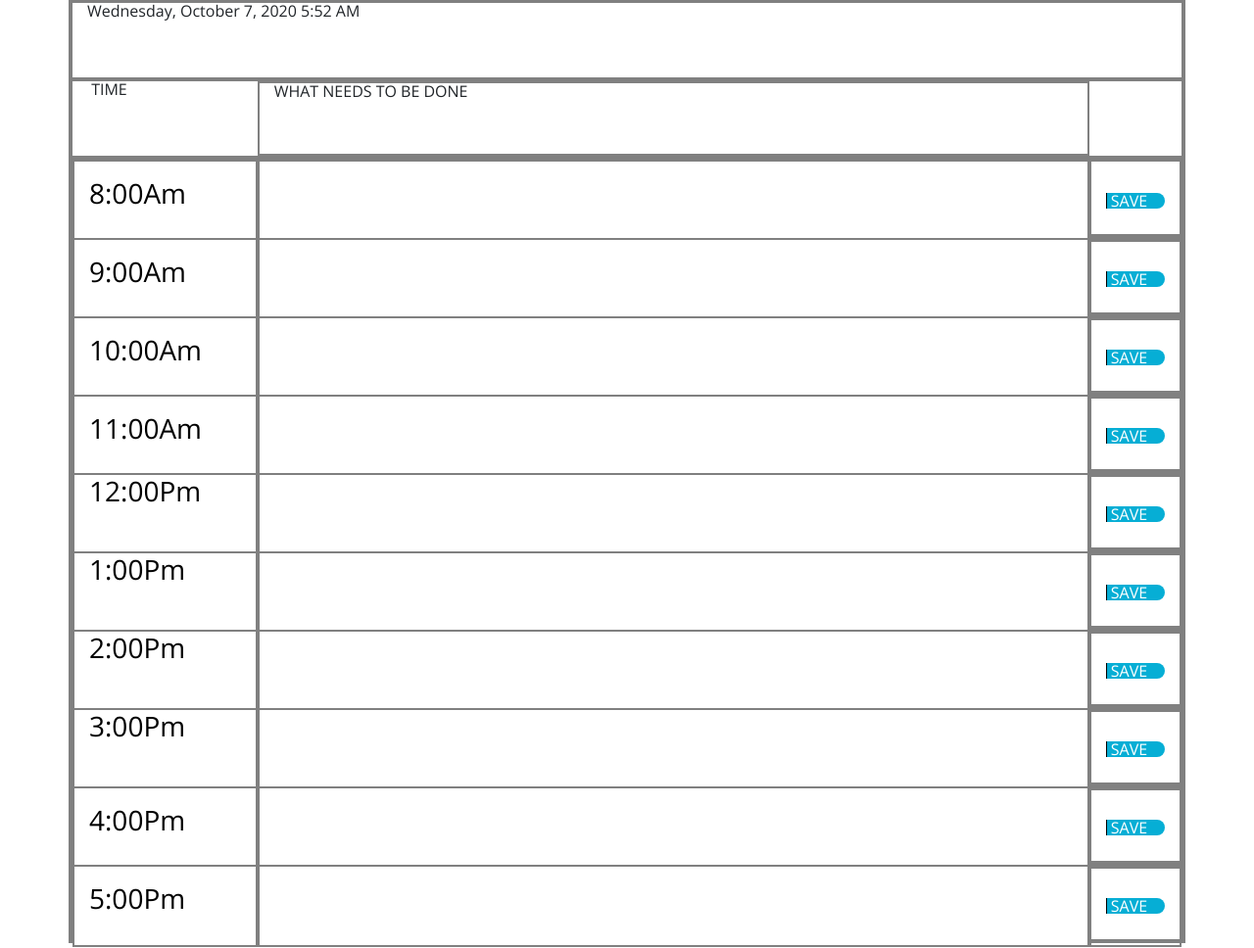
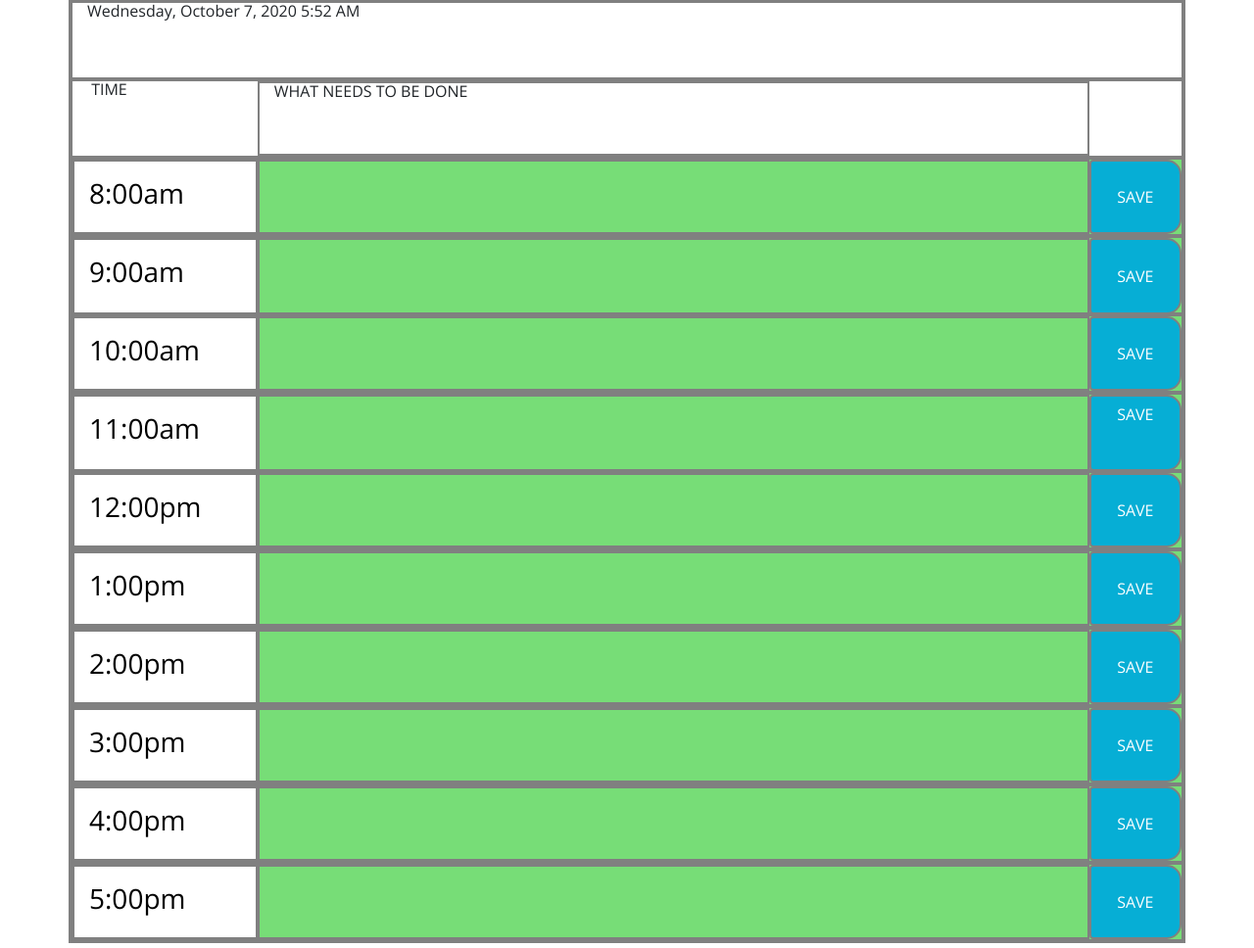
Before and after one commit to abattista24/dayPlanner, a plain HTML site: page index.html in a window 1280 px wide. Shown: the part 301-1269 px from the top of the page at 98% size. Drawn offline with nearby package versions, Linux system fonts and the light colour scheme.

Commit message:
fixed issues with local storage and added time colors

```diff
--- a/assets/script.js
+++ b/assets/script.js
@@ -5,28 +5,36 @@ var dateEl =(".todayIs");
 var todoInput =$(".todo").value;
 //document.querySelector(".todo".value);
 
-console.log(todoInput) ;
+console.log(todoInput);
 $(dateEl).text(currentDate);
 
 // planner app knows the current day
     function clock (){
-        var timeEl = currentDate.update
-        var blockTime = ("h3").text.parseint
-        if (blockTime === timeEl){
-            (".this").background(purple);
+        var currentTime = moment().hours();
+        console.log (currentTime)
+        $(".bodyRow").each(function(){
+            var timeBlock = $(this).attr("id");
+            console.log(timeBlock);
+            if (timeBlock < currentTime){
+                $(this).attr("class","row bodyRow past");
+                //change to past color
 
+            }else if (timeBlock > currentTime) {
+                $(this).attr("class","row bodyRow future");
+                //change to future color
 
-        }else if (blockTime > timeEl) {
-            (".this").background(greem);
-        //change to future color
+            }else {
+               $(this).attr("class","row bodyRow present");
+            //change to current color
+            }
 
-        }else if (blockTime < TimeEl){
-            (".this").background(blue);
-        //change to past color
-        };
+        });
+        // var timeEl = currentDate.update
+        // var blockTime = ("h3").text.parseint
+
     };
 
-
+clock();
 
 
 
@@ -35,21 +43,32 @@ $(dateEl).text(currentDate);
         $(".saveBtn").on("click", function(e){
             e.preventDefault();
             console.log("click");
+            var inputValue = $(this).siblings(".description").val();
+            var time = $(this).parent().attr("id")
+
         //   var userString = JSON.stringify(todoInput);
             // var userString = todoInput.text
-            localStorage.setItem(".input", todoInput);
+            localStorage.setItem(time,inputValue);
 
          //display saved content onto page
 
-            var todoSave = localStorage.setItem(".input", todoInput);
-            $(".this").textContent.todoSave;
+            // var todoSave = localStorage.setItem(".input", todoInput);
+            // $(".this").textContent.todoSave;
 
 
 
         });
 
-
-
+        $("#8 .description").val(localStorage.getItem("8"));
+        $("#9 .description").val(localStorage.getItem("9"));
+        $("#10 .description").val(localStorage.getItem("10"));
+        $("#11 .description").val(localStorage.getItem("11"));
+        $("#12 .description").val(localStorage.getItem("12"));
+        $("#13 .description").val(localStorage.getItem("13"));
+        $("#14 .description").val(localStorage.getItem("14"))
+        $("#15 .description").val(localStorage.getItem("15"))
+        $("#16 .description").val(localStorage.getItem("16"))
+        $("#17 .description").val(localStorage.getItem("17"))
 
 });
 
--- a/index.html
+++ b/index.html
@@ -41,96 +41,75 @@
       </div>
 
             <!-- 8am -->
-      <div class= "row bodyRow 8">
-        <div class= "col-2 hour"> <h3>8:00Am</h3></div>
-        <input class= "col-9 todo"></input>
-        <div class= "col-1 save">
-          <div class= "button saveBtn"> SAVE </div>
-        </div>
+      <div class= "row bodyRow" id="8">  <!--add id of # for each-->
+        <div class= "col-2 hour"> <h3>8:00am</h3></div>
+        <textarea class= "col-9 todo description"> </textarea><!--add class description-->
+        <button class= "btn button saveBtn col-1"> SAVE </button> <!-- rename button, move col to this tag-->
       </div>
 
             <!-- 9am -->
 
-      <div class= "row bodyRow 9">
-        <div class= "col-2 hour"> <h3>9:00Am</h3> </div>
-        <input class= "col-9 todo"></input>
-        <div class= "col-1 save">
-          <div class= "button saveBtn"> SAVE </div>
-        </div>
+      <div class= "row bodyRow " id="9">
+        <div class= "col-2 hour"> <h3>9:00am</h3> </div>
+        <textarea class ="col-9 todo description"></textarea>
+        <button class= "btn button saveBtn col-1"> SAVE </button>
       </div>
 
                 <!-- 10am -->
-      <div class= "row bodyRow 10">
-        <div class= "col-2 hour"> <h3>10:00Am</h3></div>
-        <input class= "col-9 todo"></input>
-        <div class= "col-1 save">
-          <div class= "button saveBtn"> SAVE </div>
-        </div>
+      <div class= "row bodyRow" id= "10">
+        <div class= "col-2 hour"> <h3>10:00am</h3></div>
+        <textarea class ="col-9 todo description"></textarea>
+        <button class= "btn button saveBtn col-1"> SAVE </button>
       </div>
 
           <!-- 11am -->
-      <div class= "row bodyRow 11">
-        <div class= "col-2 hour"> <h3>11:00Am</h3> </div>
-        <input class= "col-9 todo"></input>
-        <div class= "col-1 save">
-          <div class= "button saveBtn"> SAVE </div>
-        </div>
+      <div class= "row bodyRow " id="11">
+        <div class= "col-2 hour"> <h3>11:00am</h3> </div>
+        <textarea class= "col-9 todo description"></textarea>
+        <div class= "btn button saveBtn col-1"> SAVE </div>
       </div>
 
-            <!-- noon -->
-      <div class= "row bodyRow 12">
-        <div class= "col-2 hour"><h3>12:00Pm</h3> </div>
-        <input class= "col-9 todo"></input>
-        <div class= "col-1 save">
-          <div class= "button saveBtn"> SAVE </div>
-        </div>
-      </div>
-
-            <!-- 1pm -->
-      <div class= "row bodyRow  13">
-        <div class= "col-2 hour"><h3>1:00Pm</h3> </div>
-        <input class= "col-9 todo"></input>
-        <div class= "col-1 save">
-          <div class= "button saveBtn"> SAVE </div>
-        </div>
-      </div>
-
-          <!-- 2pm -->
-      <div class= "row bodyRow 14">
-        <div class= "col-2 hour"><h3>2:00Pm</h3> </div>
-        <input class= "col-9 todo"></input>
-        <div class= "col-1 save">
-          <div class= "button saveBtn"> SAVE </div>
-        </div>
-      </div>
-
-                <!-- 3pm -->
-      <div class= "row bodyRow 15">
-        <div class= "col-2 hour"><h3>3:00Pm</h3> </div>
-        <input class= "col-9 todo"></input>
-        <div class= "col-1 save">
-          <div class= "button saveBtn"> SAVE </div>
-       </div>
-      </div>
-
-            <!-- 4pm -->
-      <div class= "row bodyRow 16">
-        <div class= "col-2 hour"> <h3>4:00Pm</h3></div>
-        <input class= "col-9 todo"></input>
-        <div class= "col-1 save">
-          <div class= "button saveBtn"> SAVE </div>
-        </div>
+      <div class= "row bodyRow" id="12">
+        <div class= "col-2 hour"> <h3>12:00pm</h3></div>
+        <textarea class= "col-9 todo description"> </textarea>
+        <button class= "btn button saveBtn col-1"> SAVE </button>
       </div>
 
 
-              <!-- 5pm -->
-      <div class= "row bodyRow 17">
-        <div class= "col-2 hour"> <h3>5:00Pm</h3></div>
-        <input class= "col-9 todo"></input>
-        <div class= "col-1 save">
-          <div class= "button saveBtn"> SAVE </div>
-        </div>
+      <div class= "row bodyRow" id="13">
+        <div class= "col-2 hour"> <h3>1:00pm</h3></div>
+        <textarea class= "col-9 todo description"> </textarea>
+        <button class= "btn button saveBtn col-1"> SAVE </button>
       </div>
+
+
+      <div class= "row bodyRow" id="14">
+        <div class= "col-2 hour"> <h3>2:00pm</h3></div>
+        <textarea class= "col-9 todo description"> </textarea>
+        <button class= "btn button saveBtn col-1"> SAVE </button>
+      </div>
+
+
+      <div class= "row bodyRow" id="15">
+        <div class= "col-2 hour"> <h3>3:00pm</h3></div>
+        <textarea class= "col-9 todo description"> </textarea>
+        <button class= "btn button saveBtn col-1"> SAVE </button>
+      </div>
+
+
+      <div class= "row bodyRow" id="16">
+        <div class= "col-2 hour"> <h3>4:00pm</h3></div>
+        <textarea class= "col-9 todo description"> </textarea>
+        <button class= "btn button saveBtn col-1"> SAVE </button>
+      </div>
+
+
+      <div class= "row bodyRow" id="17">
+        <div class= "col-2 hour"> <h3>5:00pm</h3></div>
+        <textarea class= "col-9 todo description"> </textarea>
+        <button class= "btn button saveBtn col-1"> SAVE </button>
+      </div>
+
     </div>
     <script src="https://code.jquery.com/jquery-3.4.1.min.js"></script>
     <script src="https://cdnjs.cloudflare.com/ajax/libs/moment.js/2.24.0/moment.min.js"></script>
```
